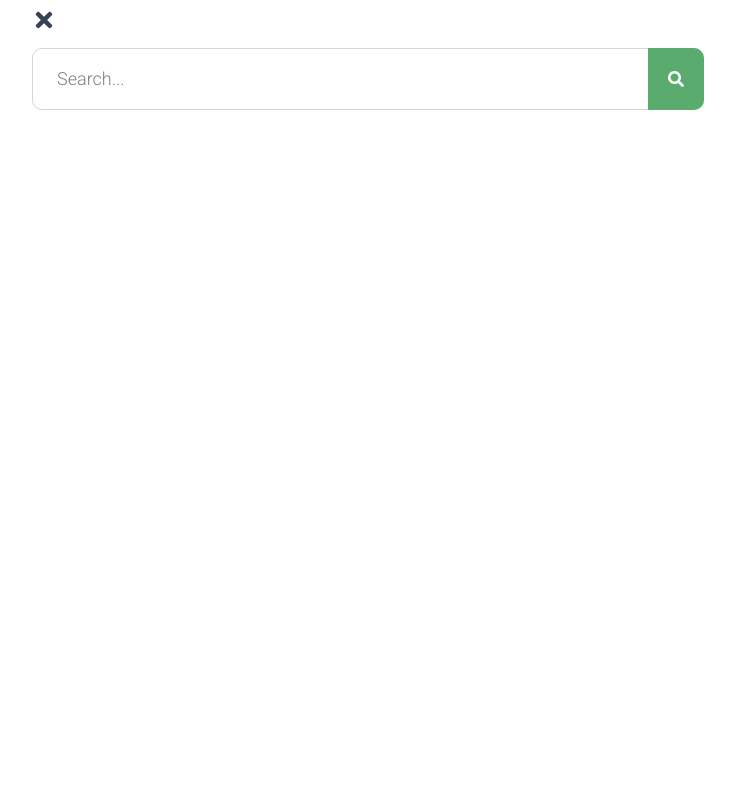
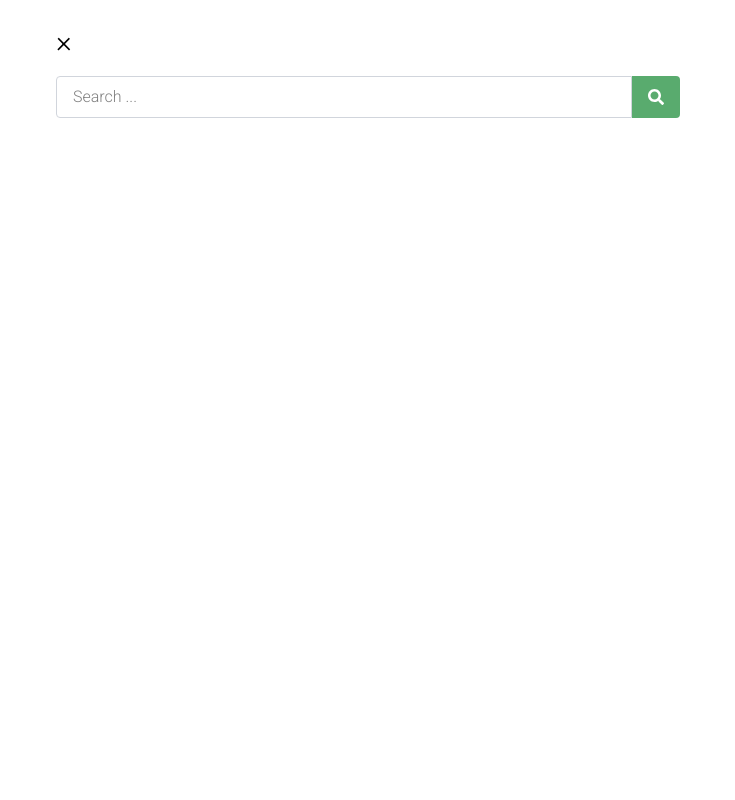
Before and after one commit to he1enm/sportshop, a React (Vite) app: page / in a window 1280 px wide. Both pictures are taken after a click on the button 1178 px from the left and 84 px from the top of the page. Shown: the top 800 px of the page, without its empty margins (272-1007 px from the left). Built offline with nearby package versions, Linux system fonts and the light colour scheme.

Commit message:
Crearea unei componente aparte pentru search si schimbari de stil in TopNavbar si MainNavbar

```diff
--- a/src/components/MainNavbar.tsx
+++ b/src/components/MainNavbar.tsx
@@ -1,17 +1,21 @@
 import { useState } from "react";
-import { FaSearch, FaCartArrowDown, FaUser, FaTimes } from "react-icons/fa";
+import { FaSearch, FaCartArrowDown, FaUser } from "react-icons/fa";
 import { Link } from "react-router-dom";
+import SearchModal from "./Search";
 
 const MainNavbar = () => {
     const [isOpen, setIsOpen] = useState(false);
     const [isSearchOpen, setIsSearchOpen] = useState(false);
 
     return (
-        <nav className="bg-white ">
+        <>
+            <nav className="bg-white drop-shadow-xl z-10 px-5">
+                {" "}
+                {/* <-- Umbră adăugată aici */}
                 <div className="max-w-7xl mx-auto sm:px-6 lg:px-1">
-                <div className="flex justify-between py-4">
+                    <div className="flex justify-between items-center py-5">
                         {/* Logo */}
-                    <a href="/" className="text-[#59ab6e] text-5xl font-semibold">
+                        <a href="/" className="text-[#59ab6e] text-3xl sm:text-5xl font-semibold">
                             Fit cu Stil
                         </a>
 
@@ -69,9 +73,13 @@ const MainNavbar = () => {
                                 </li>
                             </ul>
                         </div>
+
                         {/* Iconițe */}
-                    <div className=" hidden lg:flex lg:items-center lg:justify-between lg:space-x-6">
-                        <button className="text-gray-800 hover:text-[#59ab6e]" onClick={() => setIsSearchOpen(true)}>
+                        <div className="hidden lg:flex lg:items-center lg:justify-between lg:space-x-6">
+                            <button
+                                className="text-gray-800 hover:text-[#59ab6e]"
+                                onClick={() => setIsSearchOpen(true)}
+                            >
                                 <FaSearch size={20} />
                             </button>
                             <a href="#" className="text-gray-800 hover:text-[#59ab6e] relative">
@@ -91,7 +99,7 @@ const MainNavbar = () => {
 
                     {/* Meniu pe mobil */}
                     {isOpen && (
-                    <div className="lg:hidden">
+                        <div className="lg:hidden px-2.5">
                             <ul className="flex flex-col space-y-4 pb-4 text-lg text-gray-800">
                                 <li>
                                     <Link to="/" className="hover:text-[#59ab6e]">
@@ -114,13 +122,26 @@ const MainNavbar = () => {
                                     </Link>
                                 </li>
                             </ul>
-                        <div className="flex space-x-6 pb-4">
+
+                            {/* Input + iconițe mobile */}
+                            <div className="flex justify-between items-center space-x-4 pb-4">
+                                {/* Input căutare cu iconiță */}
+                                <div className="flex items-center border border-gray-200 rounded-md overflow-hidden">
+                                    <input
+                                        type="text"
+                                        placeholder="Search..."
+                                        className=" px-3 py-2 text-sm w-60 outline-none"
+                                    />
                                     <button
-                                className="text-gray-800 hover:text-[#59ab6e]"
+                                        className="bg-gray-300 px-3 py-3 text-blak"
                                         onClick={() => setIsSearchOpen(true)}
+                                        aria-label="Caută"
                                     >
-                                <FaSearch size={20} />
+                                        <FaSearch size={16} />
                                     </button>
+                                </div>
+
+                                {/* Iconițe cont + coș */}
                                 <a href="#" className="text-gray-800 hover:text-[#59ab6e] relative">
                                     <FaCartArrowDown size={20} />
                                 </a>
@@ -130,37 +151,10 @@ const MainNavbar = () => {
                             </div>
                         </div>
                     )}
-                {isSearchOpen && (
-                    <div className="fixed inset-0 bg-white z-50 px-4 pt-12 flex justify-center">
-                        <div className="w-full max-w-2xl relative">
-                            {/* Buton X */}
-                            <button
-                                className="absolute -top-10 left-0 text-2xl text-gray-700 hover:text-red-600"
-                                onClick={() => setIsSearchOpen(false)}
-                                aria-label="Close Search"
-                            >
-                                <FaTimes />
-                            </button>
-
-                            {/* Search bar cu iconița în dreapta */}
-                            <div className="relative w-full max-w-2xl">
-                                <input
-                                    type="text"
-                                    placeholder="Search..."
-                                    className="w-full border border-gray-300 rounded-[10px] pl-6 pr-14 py-4 text-lg focus:outline-none focus:ring-2 focus:ring-green-500"
-                                />
-                                <button
-                                    className="absolute right-0 top-0 bottom-0 bg-[#59ab6e] text-white px-5 rounded-r-[10px] hover:bg-green-700 flex items-center justify-center"
-                                    aria-label="Search"
-                                >
-                                    <FaSearch />
-                                </button>
-                            </div>
-                        </div>
-                    </div>
-                )}
                 </div>
             </nav>
+            <SearchModal isOpen={isSearchOpen} onClose={() => setIsSearchOpen(false)} />
+        </>
     );
 };
 
--- /dev/null
+++ b/src/components/Search.tsx
@@ -0,0 +1,36 @@
+import type { FC } from "react";
+import { FaSearch } from "react-icons/fa";
+
+interface Props {
+    isOpen: boolean;
+    onClose: () => void;
+}
+
+const SearchModal: FC<Props> = ({ isOpen, onClose }) => {
+    if (!isOpen) return null;
+
+    return (
+        <div className="fixed inset-0 z-50 flex justify-center bg-white">
+            <div className="relative w-full max-w-2xl p-6">
+                <div className="mb-4 text-left">
+                    <button className="text-gray cursor-pointer text-3xl" onClick={onClose} aria-label="Close">
+                        &times;
+                    </button>
+                </div>
+                <form className="flex">
+                    <input
+                        type="text"
+                        name="q"
+                        placeholder="Search ..."
+                        className="w-full rounded-l border border-gray-300 px-4 py-2"
+                    />
+                    <button type="submit" className="cursor-pointer rounded-r bg-[#59ab6e] px-4 py-2 text-white">
+                        <FaSearch />
+                    </button>
+                </form>
+            </div>
+        </div>
+    );
+};
+
+export default SearchModal;
--- a/src/components/TopNavbar.tsx
+++ b/src/components/TopNavbar.tsx
@@ -2,34 +2,34 @@ import { FaEnvelope, FaPhone, FaFacebookF, FaInstagram, FaTwitter, FaLinkedin }
 
 function TopNavbar() {
     return (
-        <nav className="hidden lg:block bg-gray-900 text-white px-25 py-1">
-            <div className="container mx-auto px-4 py-2 flex justify-between items-center text-sm">
-                <div className="flex items-center space-x-6">
-                    <div className="flex items-center space-x-2">
-                        <FaEnvelope className="text-sm" />
+        <nav className="hidden lg:block bg-[#212934] text-[#cfd6e1] px-25">
+            <div className="mx-auto px-4 sm:px-6 lg:px-8 py-3 flex justify-between items-center text-xs">
+                <div className="flex items-center space-x-4">
+                    <div className="flex items-center space-x-1">
+                        <FaEnvelope className="text-[12px]" />
                         <a href="mailto:infosportshop@company.md" className="hover:underline">
                             infosportshop@company.md
                         </a>
                     </div>
-                    <div className="flex items-center space-x-2">
-                        <FaPhone className="text-sm" />
+                    <div className="flex items-center space-x-1">
+                        <FaPhone className="text-[12px]" />
                         <a href="tel:+37360-945-543" className="hover:underline">
                             +37360-945-543
                         </a>
                     </div>
                 </div>
-                <div className="flex items-center space-x-4">
+                <div className="flex items-center space-x-3">
                     <a href="https://fb.com/templatemo" target="_blank" rel="noopener noreferrer">
-                        <FaFacebookF className="hover:text-blue-500 transition-colors" />
+                        <FaFacebookF className="text-[12px] hover:text-blue-500 transition-colors" />
                     </a>
                     <a href="https://www.instagram.com/" target="_blank" rel="noopener noreferrer">
-                        <FaInstagram className="hover:text-pink-500 transition-colors" />
+                        <FaInstagram className="text-[12px] hover:text-pink-500 transition-colors" />
                     </a>
                     <a href="https://twitter.com/" target="_blank" rel="noopener noreferrer">
-                        <FaTwitter className="hover:text-sky-500 transition-colors" />
+                        <FaTwitter className="text-[12px] hover:text-sky-500 transition-colors" />
                     </a>
                     <a href="https://www.linkedin.com/" target="_blank" rel="noopener noreferrer">
-                        <FaLinkedin className="hover:text-blue-700 transition-colors" />
+                        <FaLinkedin className="text-[12px] hover:text-blue-700 transition-colors" />
                     </a>
                 </div>
             </div>
```
Lines whose indentation alone changed are shown as unchanged.
